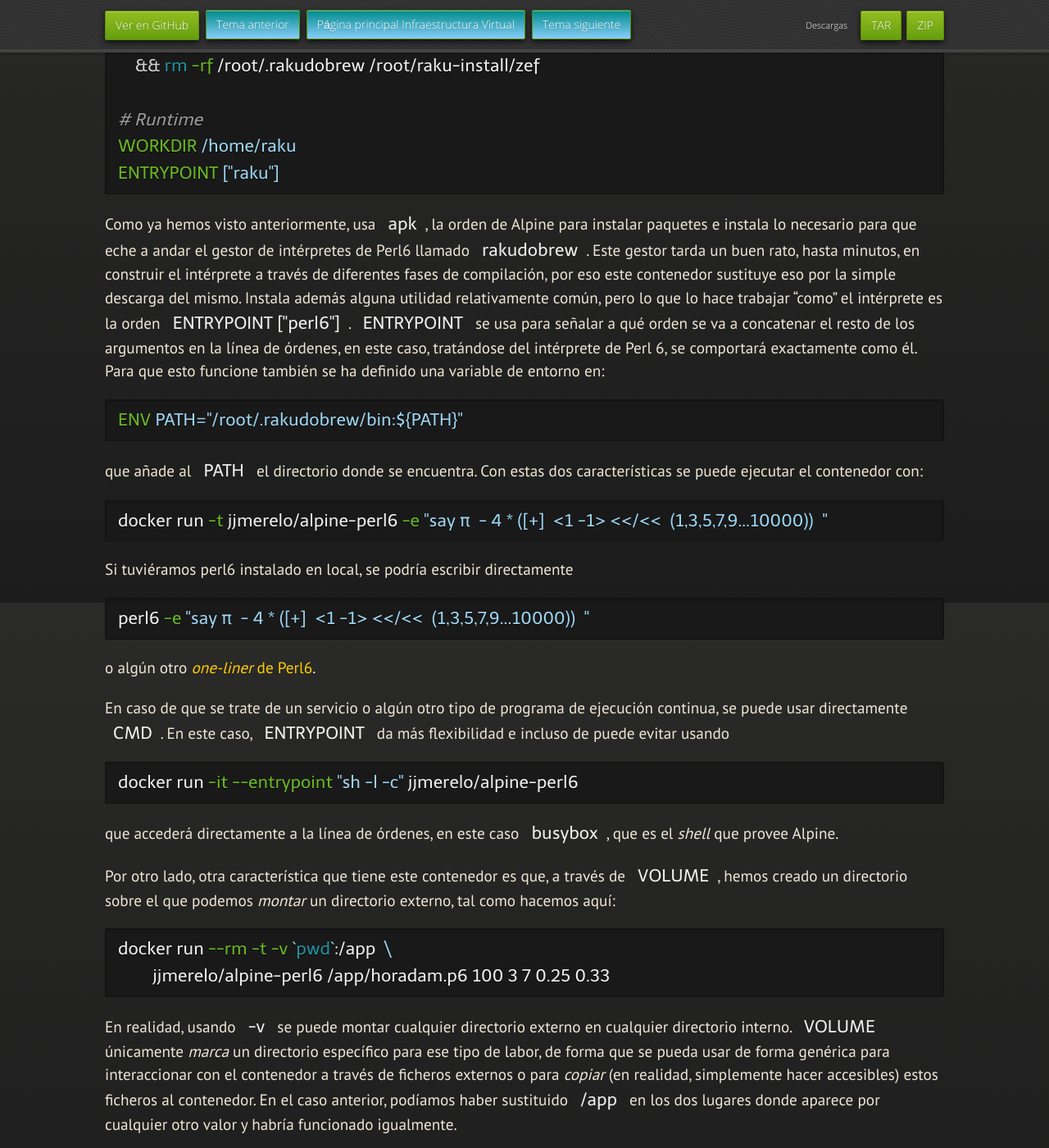
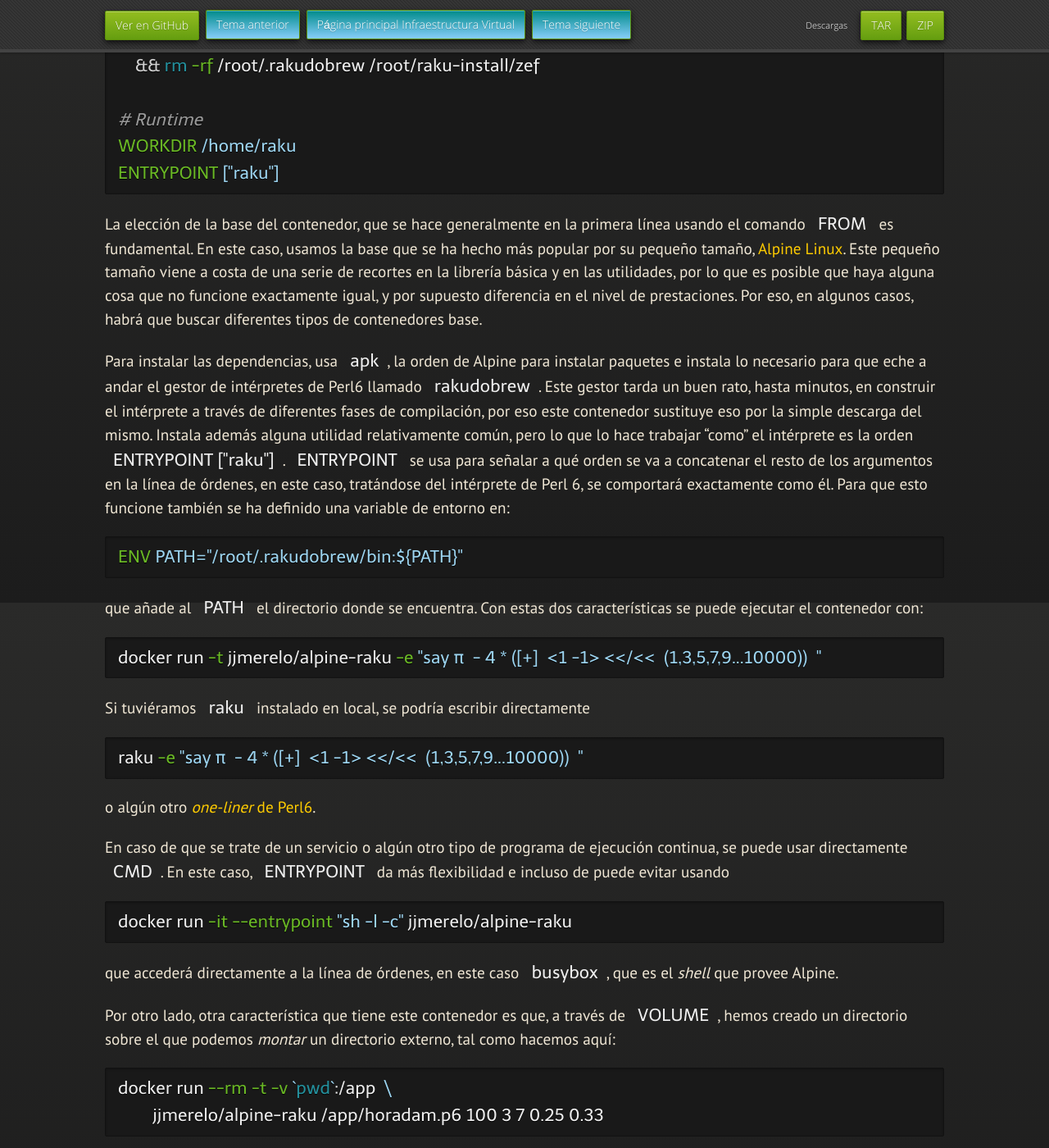
Before and after one commit to JJ/IV, a Jekyll site: the page built from documentos/temas/Contenedores.md, in a window 1280 px wide and 1400 px high, scrolled down 8265 px. Shown: the whole window at 82% size. Built offline with Jekyll 4.4.1, drawn with Linux system fonts in a browser that asks for light colours; nearby versions of some CDN libraries; some web fonts are replaced; our own code applies the rules of GitHub Pages for plain Markdown files; some of the changed text lies outside the part shown.

Commit message:
Sync documentos/temas/Contenedores.md de master a gh-pages

````diff
--- a/documentos/temas/Contenedores.md
+++ b/documentos/temas/Contenedores.md
@@ -352,14 +352,25 @@ WORKDIR /home/raku
 ENTRYPOINT ["raku"]
 ```
 
-Como ya hemos visto anteriormente, usa `apk`, la orden de Alpine para
+
+La elección de la base del contenedor, que se hace generalmente en la
+primera línea usando el comando `FROM` es fundamental. En este caso,
+usamos la base que se ha hecho más popular por su pequeño tamaño,
+[Alpine Linux](https://alpinelinux.org/). Este pequeño tamaño viene a
+costa de una serie de recortes en la librería básica y en las
+utilidades, por lo que es posible que haya alguna cosa que no funcione
+exactamente igual, y por supuesto diferencia en el nivel de
+prestaciones. Por eso, en algunos casos, habrá que buscar diferentes
+tipos de contenedores base.
+
+Para instalar las dependencias, usa `apk`, la orden de Alpine para
 instalar paquetes e instala lo necesario para que eche a andar el
 gestor de intérpretes de Perl6 llamado `rakudobrew`. Este gestor tarda
 un buen rato, hasta minutos, en construir el intérprete a través de
 diferentes fases de compilación, por eso este contenedor sustituye eso
 por la simple descarga del mismo. Instala además alguna utilidad
 relativamente común, pero lo que lo hace trabajar "como" el intérprete
-es la orden `ENTRYPOINT ["perl6"]`. `ENTRYPOINT` se usa para señalar
+es la orden `ENTRYPOINT ["raku"]`. `ENTRYPOINT` se usa para señalar
 a qué orden se va a concatenar el resto de los argumentos en la línea
 de órdenes, en este caso, tratándose del intérprete de Perl 6, se
 comportará exactamente como él. Para que esto funcione también se ha
@@ -373,14 +384,14 @@ que añade al `PATH` el directorio donde se encuentra. Con estas dos
 características se puede ejecutar el contenedor con:
 
 ```shell
-docker run -t jjmerelo/alpine-perl6 -e "say π  - 4 * ([+]  <1 -1> <</<<  (1,3,5,7,9...10000))  "
+docker run -t jjmerelo/alpine-raku -e "say π  - 4 * ([+]  <1 -1> <</<<  (1,3,5,7,9...10000))  "
 ```
 
-Si tuviéramos perl6 instalado en local, se podría escribir
+Si tuviéramos `raku` instalado en local, se podría escribir
 directamente
 
 ```shell
-perl6 -e "say π  - 4 * ([+]  <1 -1> <</<<  (1,3,5,7,9...10000))  "
+raku -e "say π  - 4 * ([+]  <1 -1> <</<<  (1,3,5,7,9...10000))  "
 ```
 
 o algún otro
@@ -391,7 +402,7 @@ de ejecución continua, se puede usar directamente `CMD`. En este caso,
 `ENTRYPOINT` da más flexibilidad e incluso de puede evitar usando
 
 ```shell
-docker run -it --entrypoint "sh -l -c" jjmerelo/alpine-perl6
+docker run -it --entrypoint "sh -l -c" jjmerelo/alpine-raku
 ```
 
 que accederá directamente a la línea de órdenes, en este caso
@@ -403,7 +414,7 @@ través de `VOLUME`, hemos creado un directorio sobre el que podemos
 
 ```shell
 docker run --rm -t -v `pwd`:/app  \
-        jjmerelo/alpine-perl6 /app/horadam.p6 100 3 7 0.25 0.33
+        jjmerelo/alpine-raku /app/horadam.p6 100 3 7 0.25 0.33
 ```
 
 En realidad, usando `-v` se puede montar cualquier directorio externo
@@ -421,7 +432,8 @@ interesados en que se asigne un terminal y la salida del mismo, no
 vamos a interaccionar con él.
 
 En muchos casos el `Dockerfile` estará dentro de un repositorio y
-usará los mismos ficheros que hay en el mismo. Por ejemplo, este que
+usará los mismos ficheros que hay en el mismo; este es el caso más
+habitual cuando queremos crear un contenedor de test. Por ejemplo, este que
 se usa para el servicio web que hemos venido usando en la asignatura:
 
 ```dockerfile
````
